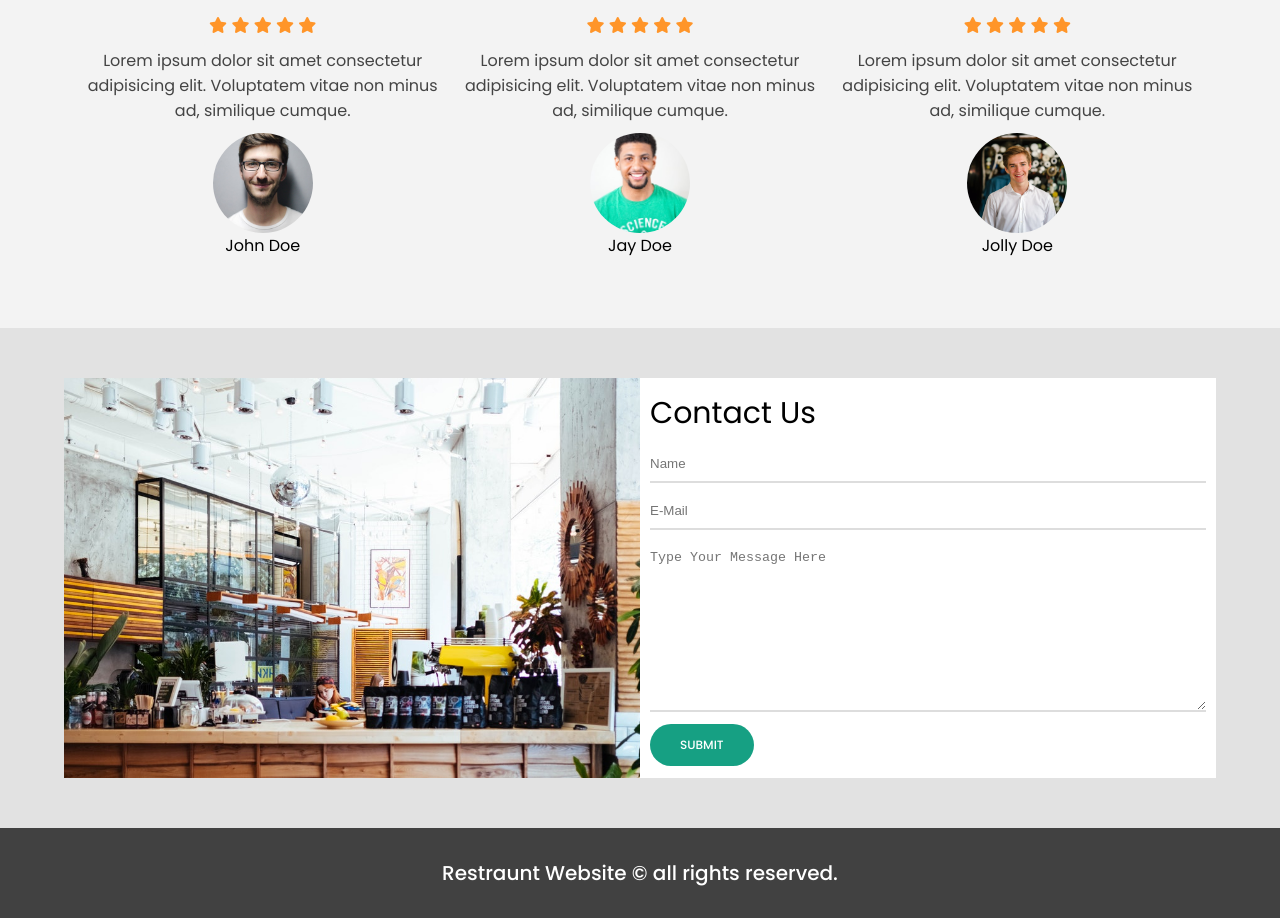
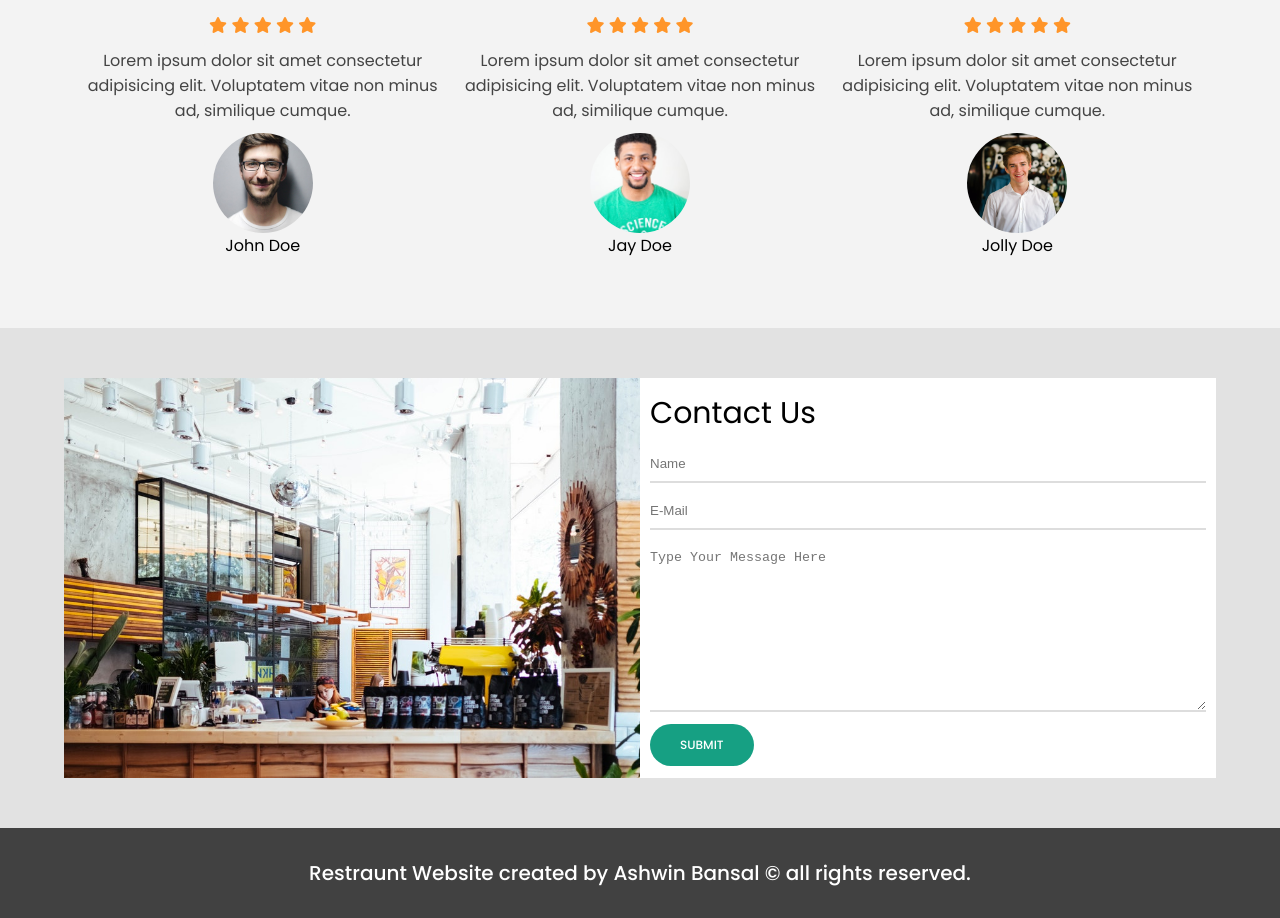
Before and after one commit to only-ashwin/Food-Website-practise-work, a plain HTML site: page index.html in a window 1280 px wide. Shown: the part 3390-4308 px from the top of the page. Drawn offline with nearby package versions, Linux system fonts and the light colour scheme.

Commit message:
Update index.html

```diff
--- a/index.html
+++ b/index.html
@@ -242,7 +242,7 @@
     <!-- ************************ footer area *********************** -->
 
     <footer id="footer">
-        <h2>Restraunt Website &copy; all rights reserved.</h2>
+        <h2>Restraunt Website created by Ashwin Bansal &copy; all rights reserved.</h2>
     </footer>
 
     <!-- ******************** for smooth scrolling **************** -->
```
